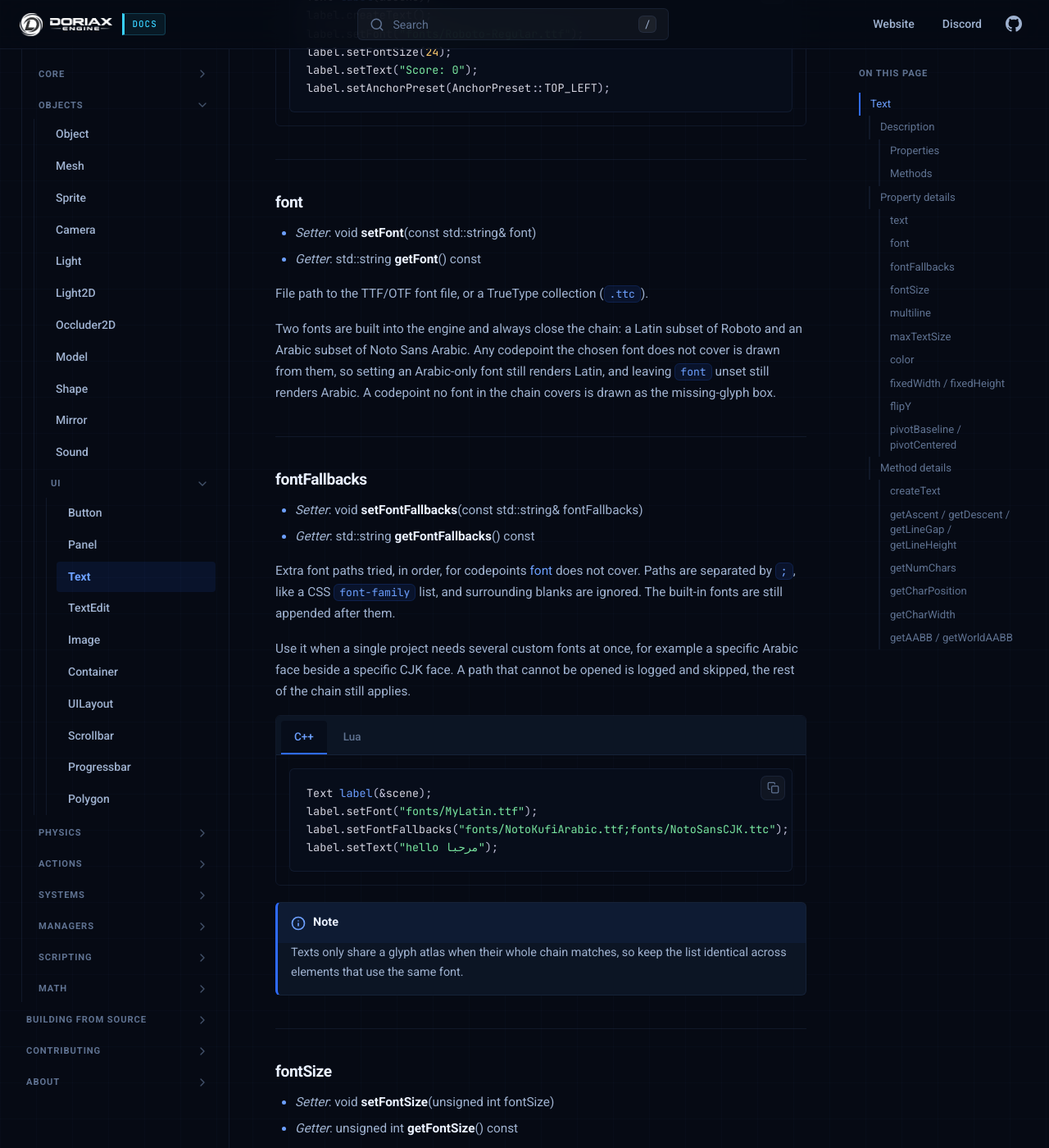
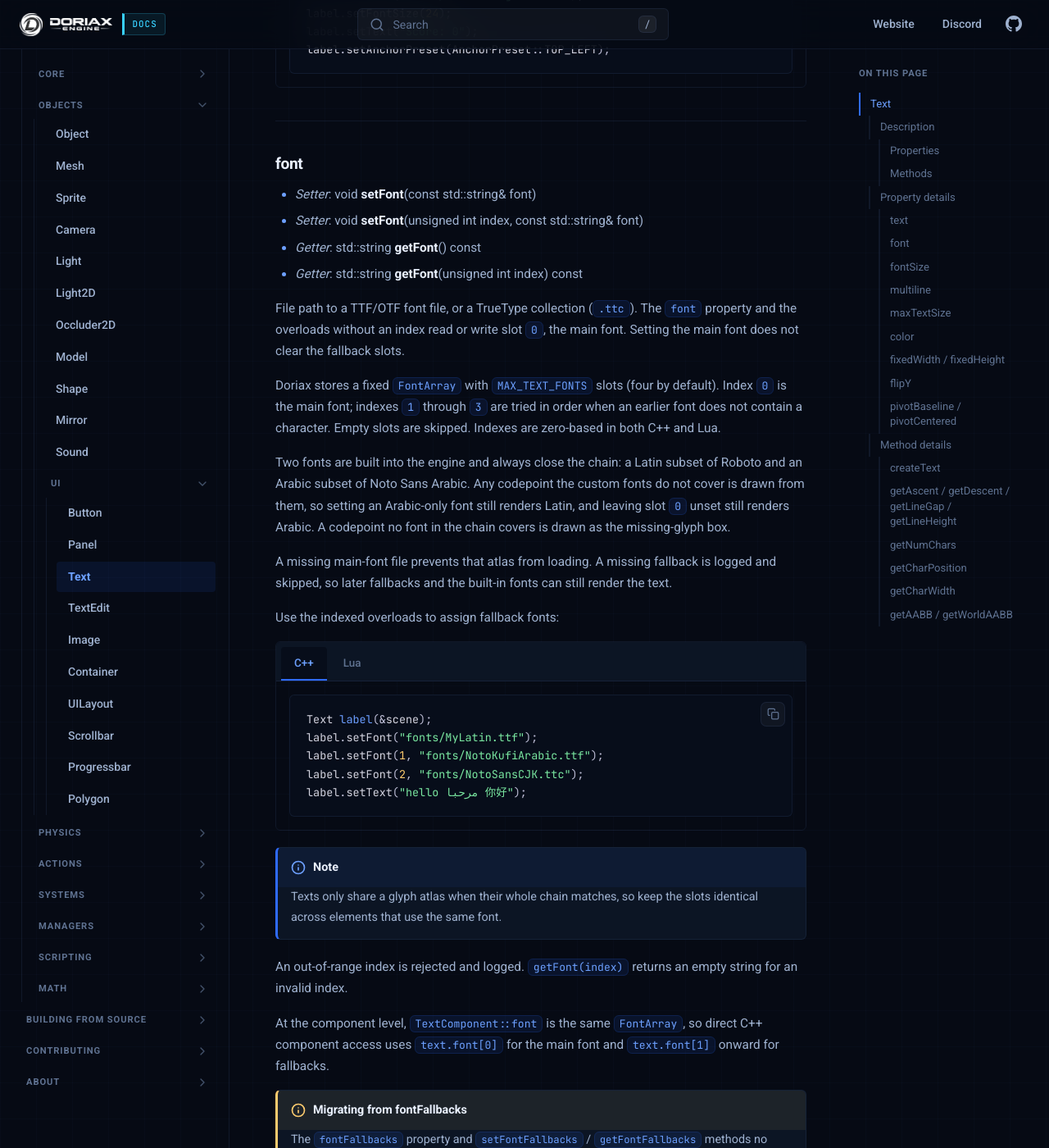
Before and after one commit to doriaxengine/doriax-docs, an MkDocs documentation site: the page built from docs/reference/classes/text.md, in a window 1280 px wide and 1400 px high, scrolled down 2189 px. Shown: the whole window at 82% size. Built offline with MkDocs 1.6.1, drawn with Linux system fonts in a browser that asks for light colours; some of the changed text lies outside the part shown.

Commit message:
Updated fallback fonts doc

````diff
--- a/docs/reference/classes/text.md
+++ b/docs/reference/classes/text.md
@@ -18,8 +18,7 @@ Text is shaped before it is drawn, so scripts that need contextual glyph forms w
 | Type | Name | Default | Langs |
 | --- | --- | --- | --- |
 | std::string | [text](#text) | `""` | C++ \| Lua |
-| std::string | [font](#font) | `""` (built-in) | C++ \| Lua |
-| std::string | [fontFallbacks](#fontfallbacks) | `""` | C++ \| Lua |
+| std::string | [font](#font) (slot 0) | `""` (built-in) | C++ \| Lua |
 | unsigned int | [fontSize](#fontsize) | `20` | C++ \| Lua |
 | bool | [multiline](#multiline) | `true` | C++ \| Lua |
 | unsigned int | [maxTextSize](#maxtextsize) | `100` | C++ \| Lua |
@@ -79,42 +78,64 @@ The string to render. Supports UTF-8 encoded unicode.
 ### font
 
 * *Setter*: void **setFont**(const std::string& font)
+* *Setter*: void **setFont**(unsigned int index, const std::string& font)
 * *Getter*: std::string **getFont**() const
+* *Getter*: std::string **getFont**(unsigned int index) const
 
-File path to the TTF/OTF font file, or a TrueType collection (`.ttc`).
+File path to a TTF/OTF font file, or a TrueType collection (`.ttc`). The `font`
+property and the overloads without an index read or write slot `0`, the main font.
+Setting the main font does not clear the fallback slots.
 
-Two fonts are built into the engine and always close the chain: a Latin subset of Roboto and an Arabic subset of Noto Sans Arabic. Any codepoint the chosen font does not cover is drawn from them, so setting an Arabic-only font still renders Latin, and leaving `font` unset still renders Arabic. A codepoint no font in the chain covers is drawn as the missing-glyph box.
+Doriax stores a fixed `FontArray` with `MAX_TEXT_FONTS` slots (four by default). Index
+`0` is the main font; indexes `1` through `3` are tried in order when an earlier font
+does not contain a character. Empty slots are skipped. Indexes are zero-based in both
+C++ and Lua.
 
----
+Two fonts are built into the engine and always close the chain: a Latin subset of Roboto
+and an Arabic subset of Noto Sans Arabic. Any codepoint the custom fonts do not cover is
+drawn from them, so setting an Arabic-only font still renders Latin, and leaving slot `0`
+unset still renders Arabic. A codepoint no font in the chain covers is drawn as the
+missing-glyph box.
 
-### fontFallbacks
+A missing main-font file prevents that atlas from loading. A missing fallback is logged
+and skipped, so later fallbacks and the built-in fonts can still render the text.
 
-* *Setter*: void **setFontFallbacks**(const std::string& fontFallbacks)
-* *Getter*: std::string **getFontFallbacks**() const
-
-Extra font paths tried, in order, for codepoints [font](#font) does not cover. Paths are separated by `;`, like a CSS `font-family` list, and surrounding blanks are ignored. The built-in fonts are still appended after them.
-
-Use it when a single project needs several custom fonts at once, for example a specific Arabic face beside a specific CJK face. A path that cannot be opened is logged and skipped, the rest of the chain still applies.
+Use the indexed overloads to assign fallback fonts:
 
 === "C++"
     ```cpp
     Text label(&scene);
     label.setFont("fonts/MyLatin.ttf");
-    label.setFontFallbacks("fonts/NotoKufiArabic.ttf;fonts/NotoSansCJK.ttc");
-    label.setText("hello مرحبا");
+    label.setFont(1, "fonts/NotoKufiArabic.ttf");
+    label.setFont(2, "fonts/NotoSansCJK.ttc");
+    label.setText("hello مرحبا 你好");
     ```
 
 === "Lua"
     ```lua
     local label = Text(scene)
     label.font = "fonts/MyLatin.ttf"
-    label.fontFallbacks = "fonts/NotoKufiArabic.ttf;fonts/NotoSansCJK.ttc"
-    label.text = "hello مرحبا"
+    label:setFont(1, "fonts/NotoKufiArabic.ttf")
+    label:setFont(2, "fonts/NotoSansCJK.ttc")
+    label.text = "hello مرحبا 你好"
     ```
 
 !!! note
-    Texts only share a glyph atlas when their whole chain matches, so keep the list
+    Texts only share a glyph atlas when their whole chain matches, so keep the slots
     identical across elements that use the same font.
+
+An out-of-range index is rejected and logged. `getFont(index)` returns an empty string
+for an invalid index.
+
+At the component level, `TextComponent::font` is the same `FontArray`, so direct C++
+component access uses `text.font[0]` for the main font and `text.font[1]` onward for
+fallbacks.
+
+!!! warning "Migrating from fontFallbacks"
+    The `fontFallbacks` property and `setFontFallbacks` / `getFontFallbacks` methods no
+    longer exist. Replace a semicolon-separated fallback list with one indexed
+    `setFont` call per font. The editor still accepts the former scalar `font` scene
+    field as slot `0`; newly saved scenes write `font` as an ordered sequence.
 
 ---
 
````
Also changed, not shown: docs/editor/properties.md (+28 -0 lines), docs/editor/resources.md (+1 -1 lines), docs/manual/user-interface.md (+15 -3 lines).
